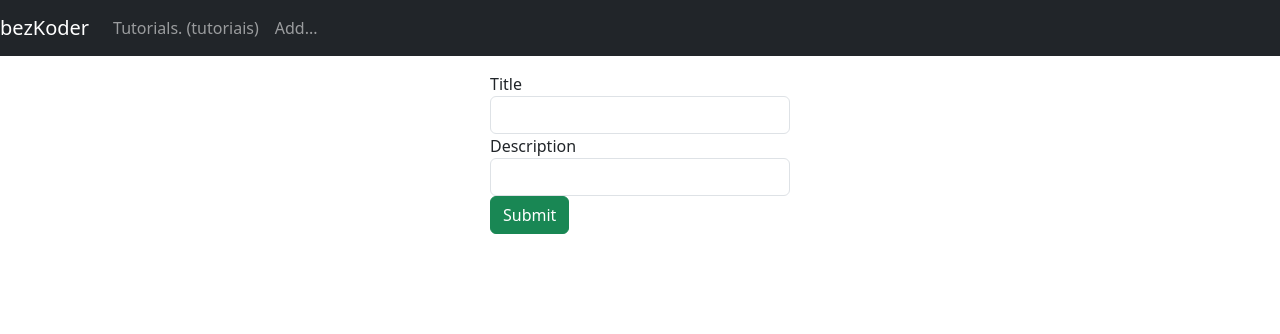
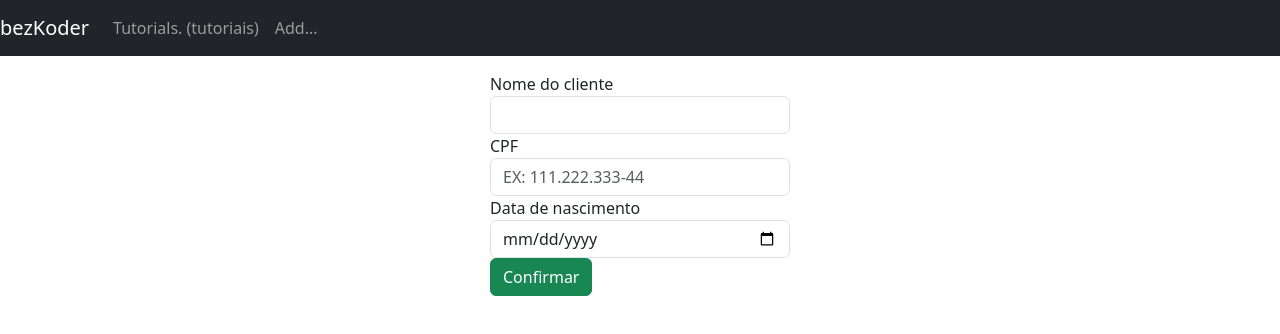
Before and after one commit to DiegoAlejandro132/crud_murad, a Vue app: page /add in a window 1280 px wide. Shown: the top 334 px of the page. Built offline with nearby package versions, Linux system fonts and the light colour scheme.

Commit message:
mudança add cliente

```diff
--- /dev/null
+++ b/src/components/AddCliente.vue
@@ -0,0 +1,104 @@
+
+<template>
+  <div class="submit-form">
+    <div v-if="!submitted">
+      <div class="form-group">
+        <label for="cliente">Nome do cliente</label>
+        <input
+          type="text"
+          class="form-control"
+          id="nome"
+          required
+          v-model="cliente.nome"
+          name="title"
+        />
+      </div>
+
+      <div class="form-group">
+        <label for="cpf">CPF</label>
+        <input
+          type="text"
+          maxlength="14"
+          placeholder="EX: 111.222.333-44"
+          class="form-control"
+          id="cpf"
+          required
+          v-model="cliente.cpf"
+          name="description"
+        />
+      </div>
+      <div class="form-group">
+        <label for="description">Data de nascimento</label>
+        <input
+        type="date"
+          class="form-control"
+          id="data_nascimento"
+          required
+          v-model="cliente.data_nascimento"
+          name="description"
+        />
+      </div>
+
+      <button @click="saveTutorial" class="btn btn-success">Confirmar</button>
+    </div>
+
+    <div v-else>
+      <h4>Voce cadastrou um cliente com sucesso!</h4>
+      <button class="btn btn-success" @click="newTutorial">Add</button>
+    </div>
+  </div>
+</template>
+
+<script>
+import ClienteDataService from "../services/TutorialDataService";
+
+
+export default {
+    /* eslint-disable */
+  name: "add-cliente",
+  data() {
+    return {
+      cliente: {
+        id: null,
+        nome: "",
+        cpf: "",
+        data_nascimento: "",
+        published: false
+      },
+      submitted: false
+    };
+  },
+  methods: {
+    saveTutorial() {
+      var data = {
+        nome: this.cliente.nome,
+        cpf: this.cliente.cpf,
+        data_nascimento: this.cliente.data_nascimento
+      };
+
+      ClienteDataService.create(data)
+        .then(response => {
+          this.cliente.cpf = response.data.cpf;
+          console.log(response.data);
+          this.submitted = true;
+        })
+        .catch(e => {
+          console.log(e);
+        });
+    },
+
+    newCliente() {
+      this.submitted = false;
+      this.cliente = {};
+
+    }
+  }
+};
+</script>
+
+<style>
+.submit-form {
+  max-width: 300px;
+  margin: auto;
+}
+</style>
--- a/src/router.js
+++ b/src/router.js
@@ -20,7 +20,7 @@ export default new Router({
     {
       path: "/add",
       name: "add",
-      component: () => import("./components/AddTutorial")
+      component: () => import("./components/AddCliente")
     }
   ]
 });
--- a/src/router/index.js
+++ b/src/router/index.js
@@ -20,7 +20,7 @@ export default new Router({
     {
       path: "/add",
       name: "add",
-      component: () => import("../components/AddTutorial")
+      component: () => import("../components/AddCliente")
     }
   ]
 });
```
Also changed, not shown: src/services/ClienteDataService.js (added, +33 -0 lines).
